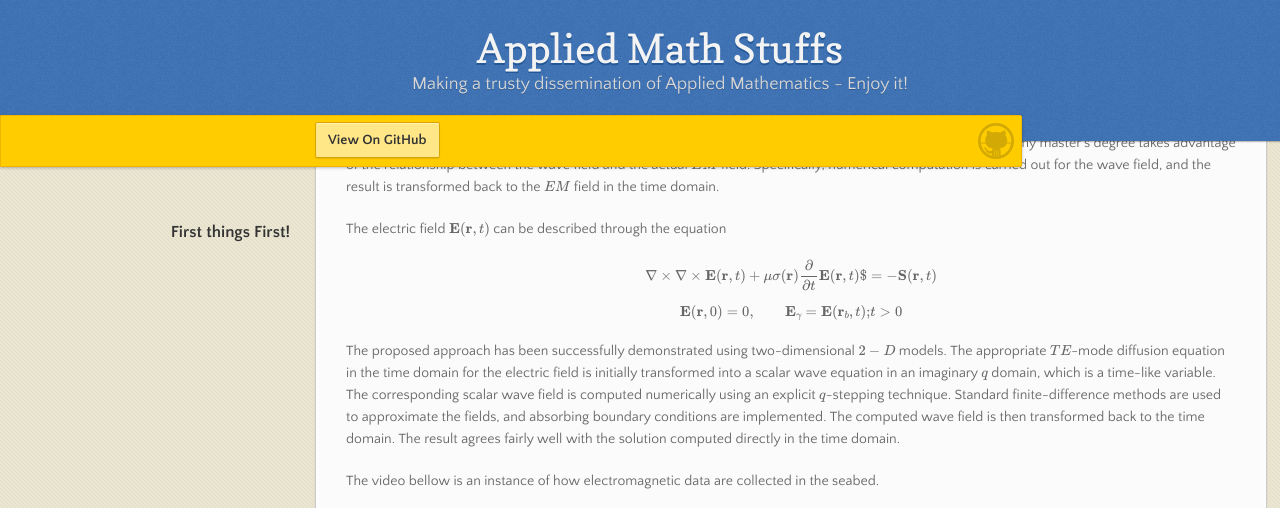
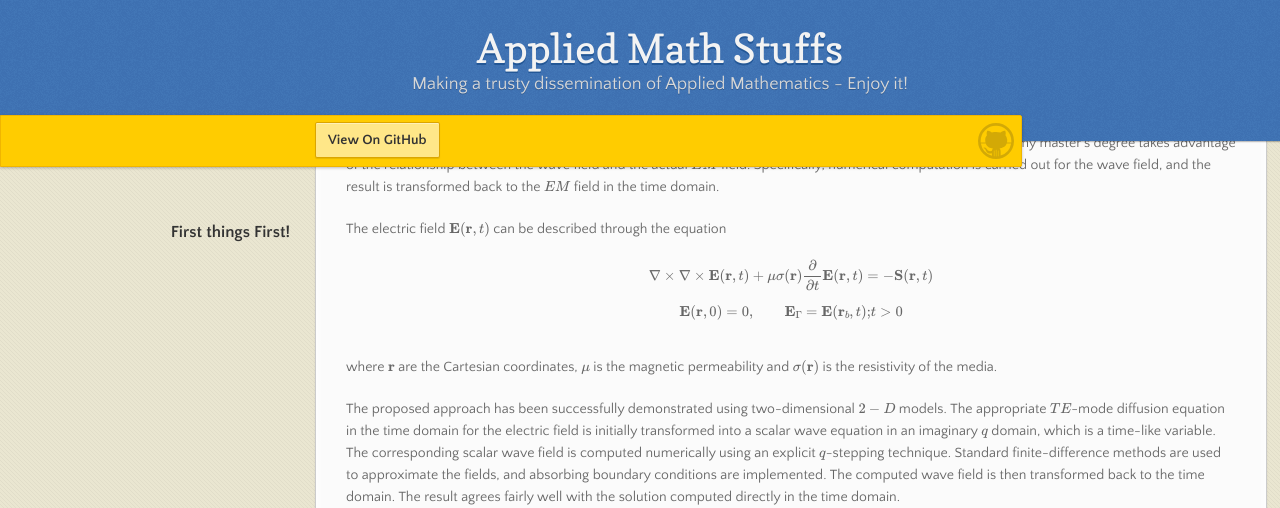
Before and after one commit to Yuri-Albuquerque/yuri_blog, a Jekyll site: the page built from index.md, in a window 1280 px wide and 900 px high, scrolled down 602 px, cut to the strip 0-508 px from the top of the window. Built offline with Jekyll 4.4.1, drawn with Linux system fonts in a browser that asks for light colours; formulas are drawn with MathJax 3; our own code applies the rules of GitHub Pages for plain Markdown files.

Commit message:
adding better explanations

```diff
--- a/index.md
+++ b/index.md
@@ -23,8 +23,11 @@ The diffusive \\(EM\\) field is known to have a unique integral representation i
 
 The electric field \\(\mathbf{E}(\mathbf{r},t)\\) can be described through the equation
 
-\begin{align}\nabla \times \nabla \times \mathbf{E}(\mathbf{r},t) + \mu\sigma(\mathbf{r})\frac{\partial }{\partial t}\mathbf{E}(\mathbf{r},t) $= -\mathbf{S}(\mathbf{r},t) \end{align}
-\begin{align}\mathbf{E}(\mathbf{r},0) = 0,\qquad \mathbf{E}_{\gamma} = \mathbf{E}(\mathbf{r}_b,t); & t>0\end{align}
+\begin{align}\nabla \times \nabla \times \mathbf{E}(\mathbf{r},t) + \mu\sigma(\mathbf{r})\frac{\partial }{\partial t}\mathbf{E}(\mathbf{r},t) &= -\mathbf{S}(\mathbf{r},t) \end{align}
+\begin{align}\mathbf{E}(\mathbf{r},0) = 0,\qquad \mathbf{E}_{\Gamma} = \mathbf{E}(\mathbf{r}_b,t); & t>0\end{align}
+where \\(\mathbf{r}\\) are the Cartesian coordinates, \\(\mu\\) is the magnetic permeability and \\(\sigma(\mathbf{r})\\) is the resistivity of the media.
+
+
 
 The proposed approach has been successfully demonstrated using two-dimensional \\(2-D\\) models. The appropriate \\(TE\\)-mode diffusion equation in the time domain for the electric field is initially transformed into a scalar wave equation in an imaginary \\(q\\) domain, which is a time-like variable. The corresponding scalar wave field is computed numerically using an explicit \\(q\\)-stepping technique. Standard finite-difference methods are used to approximate the fields, and absorbing boundary conditions are implemented. The computed wave field is then transformed back to the time domain. The result agrees fairly well with the solution computed directly in the time domain.
 
```
